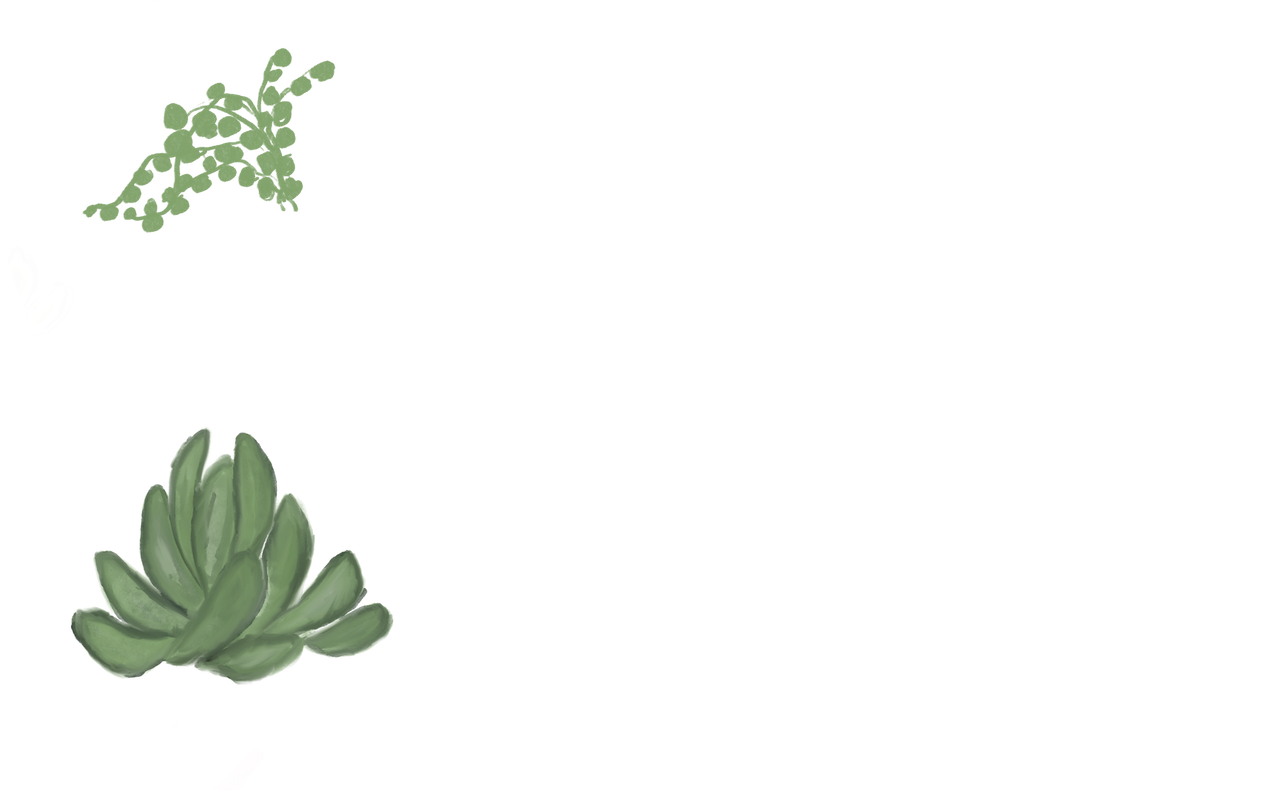
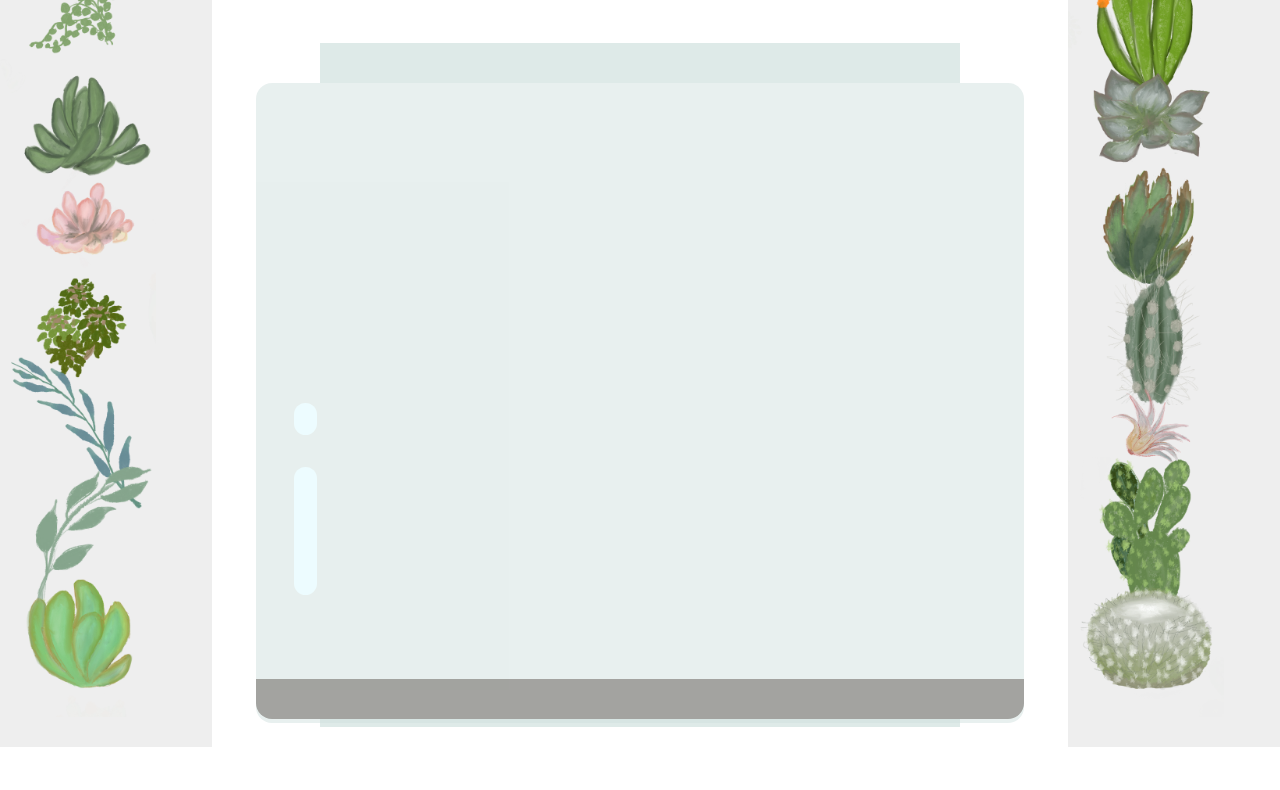
Before and after one commit to ethanmluna/terrarium, a plain HTML site: page index.html in a window 1280 px wide. Shown: the part 73-863 px from the top of the page. After the commit the page ends 820 px from the top, so only its background shows below. Drawn offline with Linux system fonts and the light colour scheme.

Commit message:
final commit project done?

```diff
--- a/index.html
+++ b/index.html
@@ -1,58 +1,75 @@
 <!DOCTYPE html>
-<html>
+<html lang="en">
 	<head>
 		<title>Welcome to my Virtual Terrarium</title>
 		<meta charset="utf-8" />
 		<meta http-equiv="X-UA-Compatible" content="IE=edge" />
 		<meta name="viewport" content="width=device-width, initial-scale=1" />
+		<!-- import the webpage's stylesheet -->
+		<link rel="stylesheet" href="./style.css" />
+		<!-- import the webpage's JavaScript file -->
+		<script src="./script.js" defer></script>
 	</head>
+
 	<body>
-        <div id ="page">
+		<div id="page">
+			<h1>My Terrarium</h1>
+
 			<div id="left-container" class="container">
-                <div class="planter-holder">
-                    <img class="plant" alt="plant1" src="./images/plant1.png"/>
+				<div class="plant-holder">
+					<img class="plant" alt="plant" id="plant1" src="./images/plant1.png" />
 				</div>
-                <div class="planter-holder">
-                    <img class="plant" alt="plant2" src="./images/plant2.png"/>
+				<div class="plant-holder">
+					<img class="plant" alt="plant" id="plant2" src="./images/plant2.png" />
 				</div>
-                <div class="planter-holder">
-                    <img class="plant" alt="plant3" src="./images/plant3.png"/>
+				<div class="plant-holder">
+					<img class="plant" alt="plant" id="plant3" src="./images/plant3.png" />
 				</div>
-                <div class="planter-holder">
-                    <img class="plant" alt="plant4" src="./images/plant4.png"/>
+				<div class="plant-holder">
+					<img class="plant" alt="plant" id="plant4" src="./images/plant4.png" />
 				</div>
-                <div class="planter-holder">
-                    <img class="plant" alt="plant5" src="./images/plant5.png"/>
+				<div class="plant-holder">
+					<img class="plant" alt="plant" id="plant5" src="./images/plant5.png" />
 				</div>
-                <div class="planter-holder">
-                    <img class="plant" alt="plant6" src="./images/plant6.png"/>
+				<div class="plant-holder">
+					<img class="plant" alt="plant" id="plant6" src="./images/plant6.png" />
 				</div>
-                <div class="planter-holder">
-                    <img class="plant" alt="plant7" src="./images/plant7.png"/>
+				<div class="plant-holder">
+					<img class="plant" alt="plant" id="plant7" src="./images/plant7.png" />
 				</div>
 			</div>
 			<div id="right-container" class="container">
-                <div class="planter-holder">
-                    <div class="planter-holder">
-                    <img class="plant" alt="plant8" src="./images/plant8.png"/>
+				<div class="plant-holder">
+					<img class="plant" alt="plant" id="plant8" src="./images/plant8.png" />
 				</div>
-                <div class="planter-holder">
-                    <img class="plant" alt="plant9" src="./images/plant9.png"/>
+				<div class="plant-holder">
+					<img class="plant" alt="plant" id="plant9" src="./images/plant9.png" />
 				</div>
-                <div class="planter-holder">
-                    <img class="plant" alt="plant10" src="./images/plant10.png"/>
+				<div class="plant-holder">
+					<img class="plant" alt="plant" id="plant10" src="./images/plant10.png" />
 				</div>
-                <div class="planter-holder">
-                    <img class="plant" alt="plant11" src="./images/plant11.png"/>
+				<div class="plant-holder">
+					<img class="plant" alt="plant" id="plant11" src="./images/plant11.png" />
 				</div>
-                <div class="planter-holder">
-                    <img class="plant" alt="plant12" src="./images/plant12.png"/>
+				<div class="plant-holder">
+					<img class="plant" alt="plant" id="plant12" src="./images/plant12.png" />
 				</div>
-                <div class="planter-holder">
-                    <img class="plant" alt="plant13" src="./images/plant13.png"/>
+				<div class="plant-holder">
+					<img class="plant" alt="plant" id="plant13" src="./images/plant13.png" />
 				</div>
-                <div class="planter-holder">
-                    <img class="plant" alt="plant14" src="./images/plant14.png"/>
+				<div class="plant-holder">
+					<img class="plant" alt="plant" id="plant14" src="./images/plant14.png" />
+				</div>
+			</div>
+
+			<div id="terrarium">
+				<div class="jar-top"></div>
+				<div class="jar-walls">
+					<div class="jar-glossy-long"></div>
+					<div class="jar-glossy-short"></div>
+				</div>
+				<div class="dirt"></div>
+				<div class="jar-bottom"></div>
 			</div>
 		</div>
 	</body>
--- /dev/null
+++ b/script.js
@@ -0,0 +1,64 @@
+/*The solution to draggable elements was inspired by w3schools solution on creating a [Draggable HTML Element](https://www.w3schools.com/howto/howto_js_draggable.asp).*/
+
+dragElement(document.getElementById('plant1'));
+dragElement(document.getElementById('plant2'));
+dragElement(document.getElementById('plant3'));
+dragElement(document.getElementById('plant4'));
+dragElement(document.getElementById('plant5'));
+dragElement(document.getElementById('plant6'));
+dragElement(document.getElementById('plant7'));
+dragElement(document.getElementById('plant8'));
+dragElement(document.getElementById('plant9'));
+dragElement(document.getElementById('plant10'));
+dragElement(document.getElementById('plant11'));
+dragElement(document.getElementById('plant12'));
+dragElement(document.getElementById('plant13'));
+dragElement(document.getElementById('plant14'));
+
+/*"A closure is the combination of a function bundled together (enclosed)
+with references to its surrounding state (the lexical environment).
+In other words, a closure gives you access to an outer function’s scope
+from an inner function." Create a closure so that you can track the dragged element*/
+
+function dragElement(terrariumElement) {
+	//set 4 positions for positioning on the screen
+	let pos1 = 0,
+		pos2 = 0,
+		pos3 = 0,
+		pos4 = 0;
+	terrariumElement.onpointerdown = pointerDrag;
+
+	function pointerDrag(e) {
+		e.preventDefault();
+		console.log(e);
+		// get the initial mouse cursor position for pos3 and pos4
+		pos3 = e.clientX;
+		pos4 = e.clientY;
+		// when the mouse moves, start the drag
+		document.onpointermove = elementDrag;
+		// when the mouse is lifted, stop the drag
+		document.onpointerup = stopElementDrag;
+	}
+
+	function elementDrag(e) {
+		// calculate the new cursor position
+		// pos1 = where the Xmouse WAS - where it IS
+		pos1 = pos3 - e.clientX;
+		// pos2 = where the Ymouse WAS - where it IS
+		pos2 = pos4 - e.clientY;
+		//reset pos3 to current location of Xmouse
+		pos3 = e.clientX;
+		//reset pos4 to current location of Ymouse
+		pos4 = e.clientY;
+		console.log(pos1, pos2, pos3, pos4);
+		// set the element's new position:
+		terrariumElement.style.top = terrariumElement.offsetTop - pos2 + 'px';
+		terrariumElement.style.left = terrariumElement.offsetLeft - pos1 + 'px';
+	}
+
+	function stopElementDrag() {
+		// stop calculating when mouse is released
+		document.onpointerup = null;
+		document.onpointermove = null;
+	}
+}
--- /dev/null
+++ b/style.css
@@ -0,0 +1,105 @@
+body {
+	font-family: helvetica, arial, sans-serif;
+}
+
+h1 {
+	color: #3a241d;
+	text-align: center;
+}
+
+#left-container {
+	left: 0px;
+}
+
+#right-container {
+	right: 0px;
+}
+
+.container {
+	background-color: #eee;
+	width: 15%;
+	top: 0px;
+	position: absolute;
+	height: 100%;
+	padding: 10px;
+}
+
+.plant-holder {
+	position: relative;
+	height: 13%;
+	left: -10px;
+}
+
+.plant {
+	position: absolute;
+	max-width: 150%;
+	max-height: 150%;
+	z-index: 2;
+}
+
+/*https://codepen.io/Rotarepmi/pen/rjpNZY*/
+
+.jar-walls {
+	height: 80%;
+	width: 60%;
+	background: #d1e1df;
+	border-radius: 1rem;
+	position: absolute;
+	bottom: 0.5%;
+	left: 20%;
+	opacity: 0.5;
+	z-index: 1;
+}
+
+.jar-top {
+	width: 50%;
+	height: 5%;
+	background: #d1e1df;
+	position: absolute;
+	bottom: 80.5%;
+	left: 25%;
+	opacity: 0.7;
+	z-index: 1;
+}
+
+.jar-bottom {
+	width: 50%;
+	height: 1%;
+	background: #d1e1df;
+	position: absolute;
+	bottom: 0%;
+	left: 25%;
+	opacity: 0.7;
+}
+
+.dirt {
+	width: 60%;
+	height: 5%;
+	background: #3a241d;
+	position: absolute;
+	border-radius: 0 0 1rem 1rem;
+	bottom: 1%;
+	left: 20%;
+	opacity: 0.7;
+	z-index: -1;
+}
+
+.jar-glossy-long {
+	width: 3%;
+	height: 20%;
+	border-radius: 2rem;
+	background: #ddfbff;
+	position: absolute;
+	bottom: 20%;
+	left: 5%;
+}
+
+.jar-glossy-short {
+	width: 3%;
+	height: 5%;
+	border-radius: 2rem;
+	background: #ddfbff;
+	position: absolute;
+	bottom: 45%;
+	left: 5%;
+}
```
Lines whose indentation alone changed are shown as unchanged.
